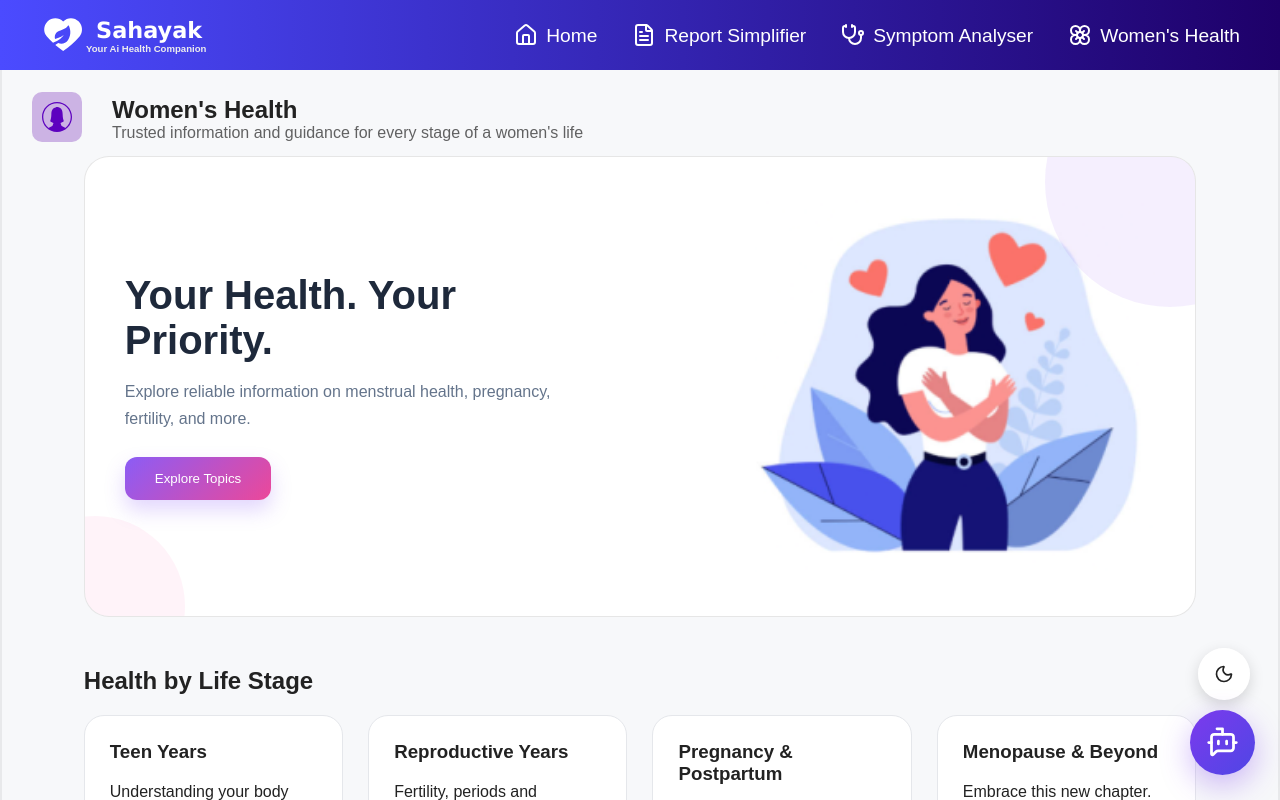
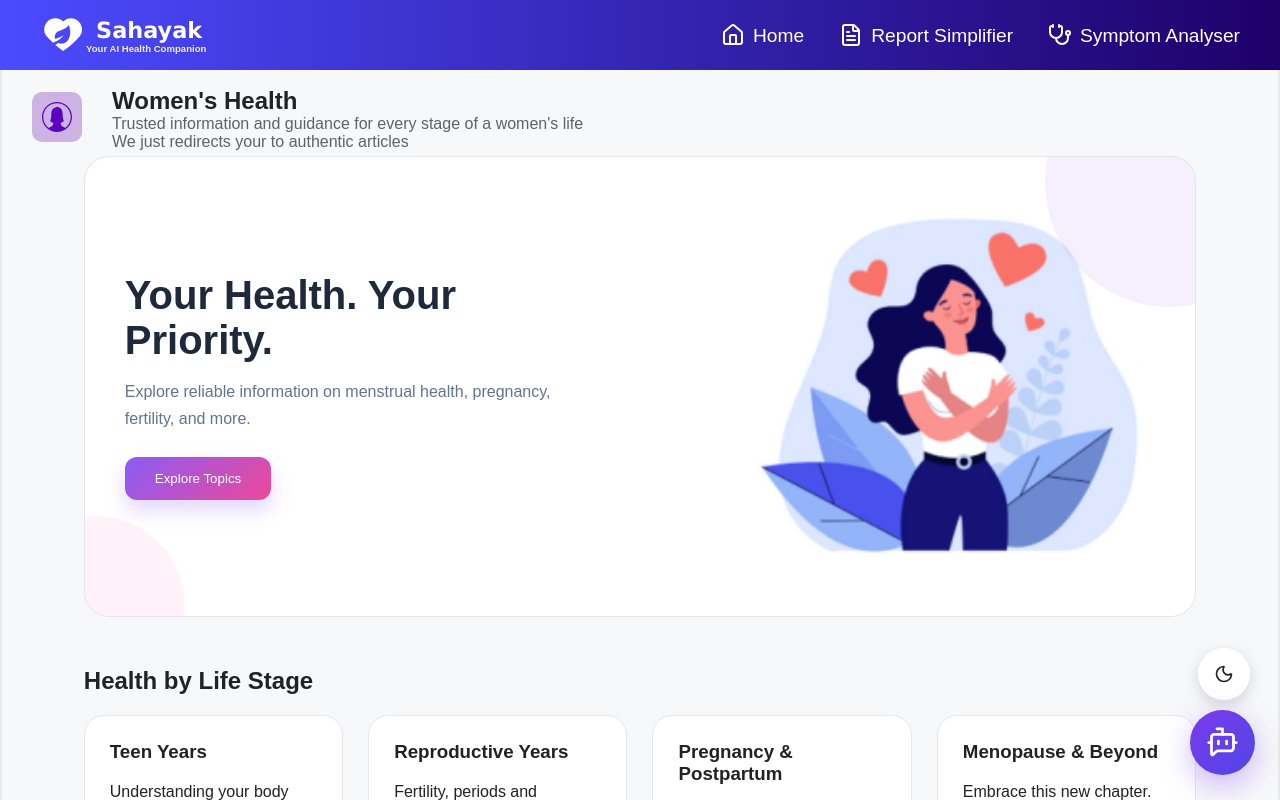
Before and after one commit to Creatrix106/Sahayak, a React (Vite) app in the folder frontend/: page /women-health in a window 1280 px wide. Shown: the top 800 px of the page. Built offline with nearby package versions, Linux system fonts and the light colour scheme.

Commit message:
corrections

```diff
--- a/frontend/src/components/Navbar.jsx
+++ b/frontend/src/components/Navbar.jsx
@@ -19,7 +19,7 @@ const Navbar = () => {
           </div>
           <div className="logo-caption">
             <h4>Sahayak</h4>
-            <p>Your Ai Health Companion</p>
+            <p>Your AI Health Companion</p>
           </div>
         </div>
         <div
@@ -33,7 +33,7 @@ const Navbar = () => {
             <li><Link to="/"><House /> {" "} Home</Link></li>
             <li><Link to="/report-simplifier"><FileText />Report Simplifier</Link></li>
             <li><Link to="/symptom-analyser"><Stethoscope />Symptom Analyser</Link></li>
-            <li><Link to="/women-health"><Flower />Women's Health</Link></li>
+            {/* <li><Link to="/women-health"><Flower />Women's Health</Link></li> */}
           </ul>
         </div>
       </div>
--- a/frontend/src/pages/WomenHealth.jsx
+++ b/frontend/src/pages/WomenHealth.jsx
@@ -38,6 +38,7 @@ const WomenHealth = () => {
           <div className="health-title">
             <h2>Women's Health</h2>
             <p>Trusted information and guidance for every stage of a women's life</p>
+            <p>We just redirects your to authentic articles</p>
           </div>
         </div>
         <div className="women-hero">
```
